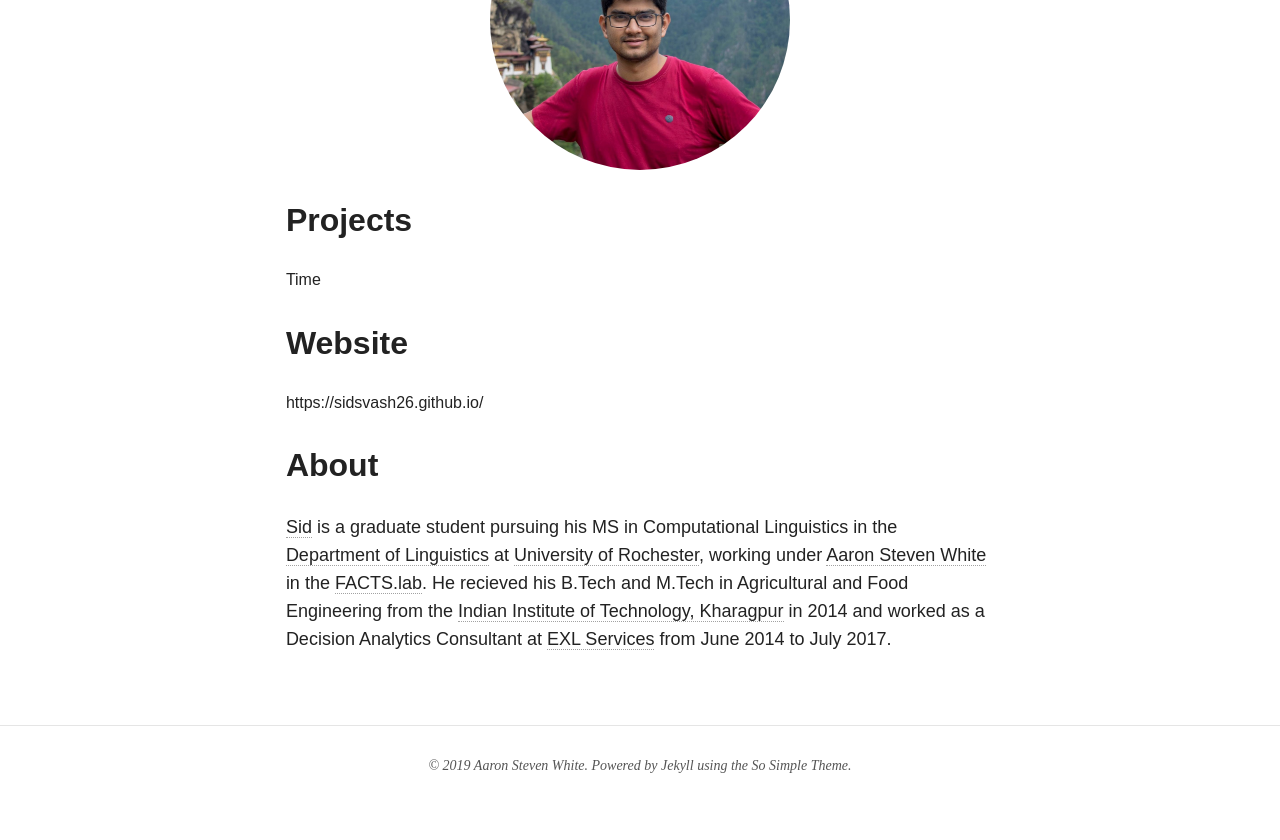
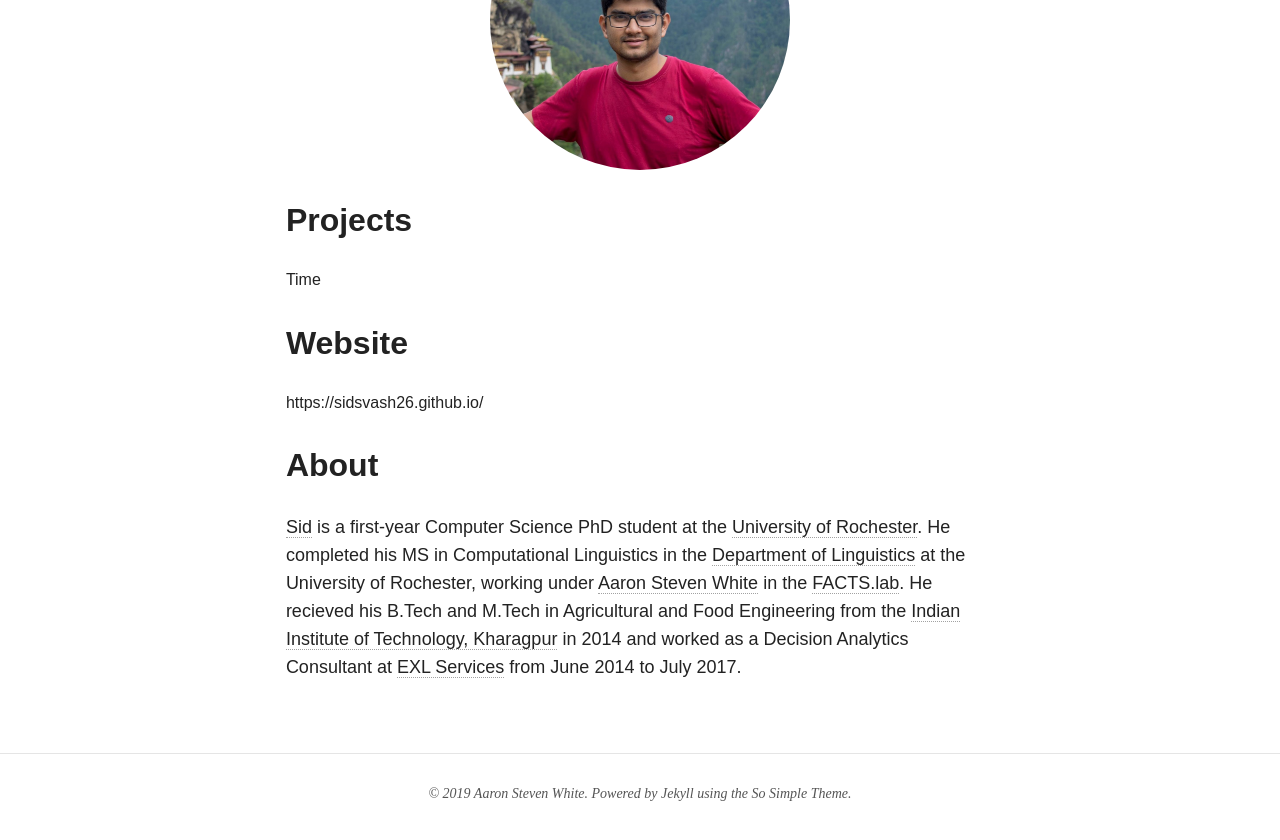
Before and after one commit to decompositional-semantics-initiative/decompositional-semantics-initiative.github.io, a Jekyll site: the page built from researchers/sidvash.md, in a window 1280 px wide and 900 px high, scrolled down 712 px. Shown: the top 840 px of the window. Built offline with Jekyll 4.4.1, drawn with Linux system fonts in a browser that asks for light colours; nearby versions of some CDN libraries.

Commit message:
updated sid bio

```diff
--- a/researchers/sidvash.md
+++ b/researchers/sidvash.md
@@ -5,4 +5,4 @@ handle: sidvash
 search_omit: true
 ---
 
-[Sid](https://sidsvash26.github.io/) is a graduate student pursuing his MS in Computational Linguistics in the [Department of Linguistics](http://www.sas.rochester.edu/lin/index.html) at [University of Rochester](https://www.rochester.edu/), working under [Aaron Steven White](http://aaronstevenwhite.io) in the [FACTS.lab](http://factslab.io). He recieved his B.Tech and M.Tech in Agricultural and Food  Engineering from the [Indian Institute of Technology, Kharagpur](http://www.iitkgp.ac.in/) in 2014 and worked as a Decision Analytics Consultant at [EXL Services](https://www.exlservice.com/analytics) from June 2014 to July 2017.
+[Sid](https://sidsvash26.github.io/) is a first-year Computer Science PhD student at the [University of Rochester](https://www.cs.rochester.edu/). He completed his MS in Computational Linguistics in the [Department of Linguistics](http://www.sas.rochester.edu/lin/index.html) at the University of Rochester, working under [Aaron Steven White](http://aaronstevenwhite.io) in the [FACTS.lab](http://factslab.io). He recieved his B.Tech and M.Tech in Agricultural and Food  Engineering from the [Indian Institute of Technology, Kharagpur](http://www.iitkgp.ac.in/) in 2014 and worked as a Decision Analytics Consultant at [EXL Services](https://www.exlservice.com/analytics) from June 2014 to July 2017.
```
